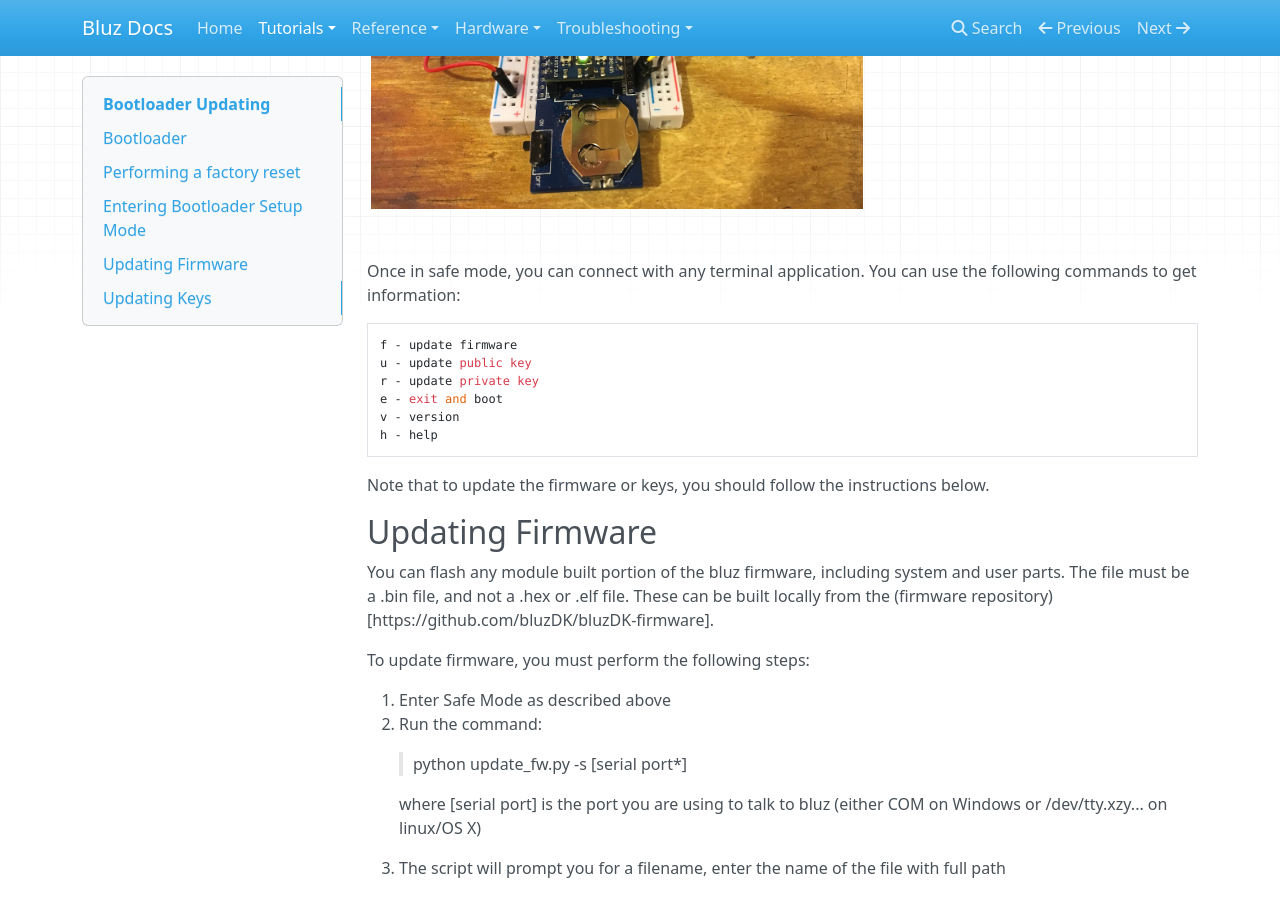
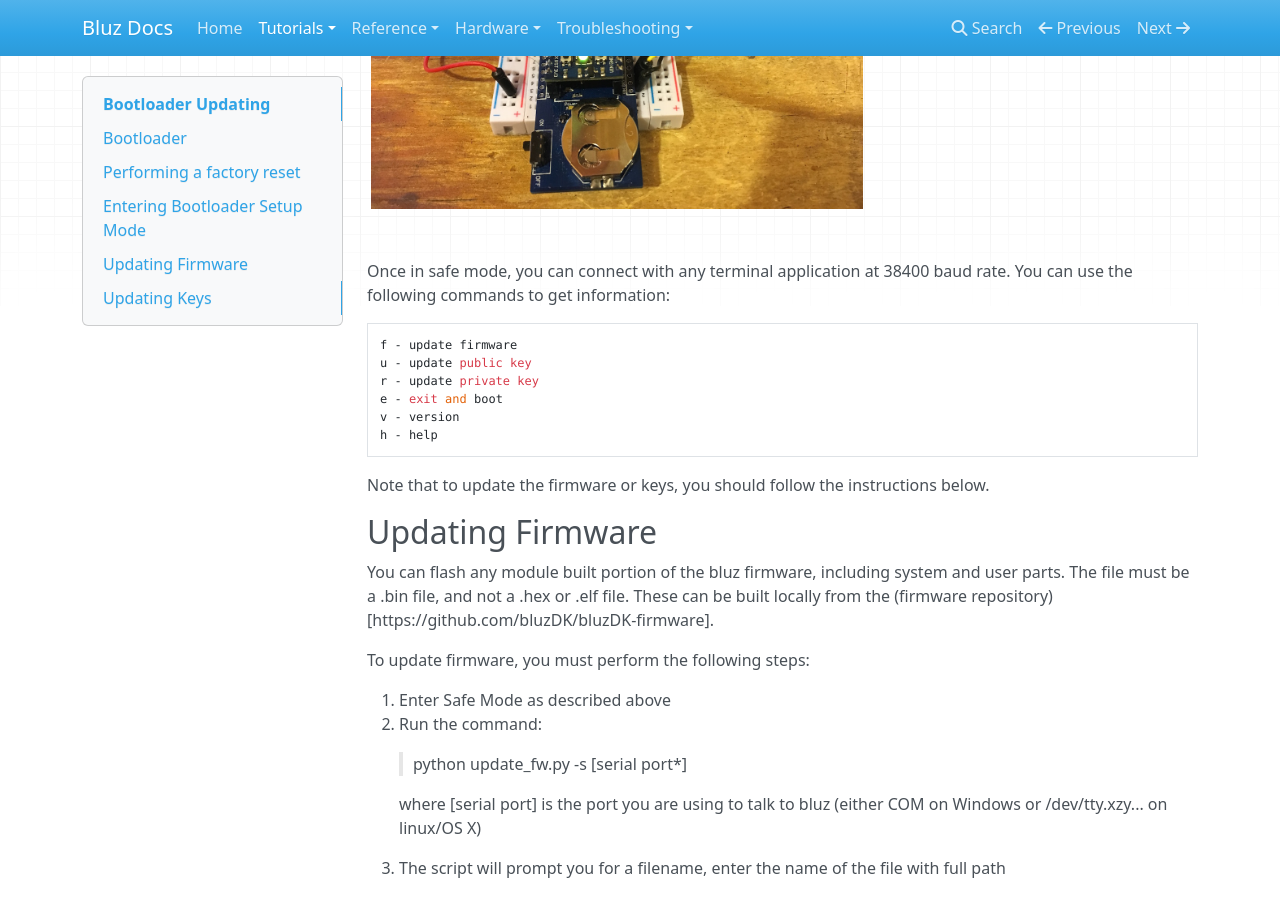
Before and after one commit to bluzDK/bluz-docs, an MkDocs documentation site: the page built from docs/tutorials/bootloader.md, in a window 1280 px wide and 900 px high, scrolled down 1673 px. Built offline with MkDocs 1.6.1, drawn with Linux system fonts in a browser that asks for light colours; nearby versions of some CDN libraries; old or Windows-style settings are respelled for this version of MkDocs.

Commit message:
add baud rate to bootloader docs

```diff
--- a/docs/tutorials/bootloader.md
+++ b/docs/tutorials/bootloader.md
@@ -54,7 +54,7 @@ To enter the bootloader setup mode, you must perform the following steps:
 
 ![hero](/img/bootloader_setup.jpg)
 
-Once in safe mode, you can connect with any terminal application. You can use the following commands to get information:
+Once in safe mode, you can connect with any terminal application at 38400 baud rate. You can use the following commands to get information:
 
     f - update firmware
     u - update public key
```
